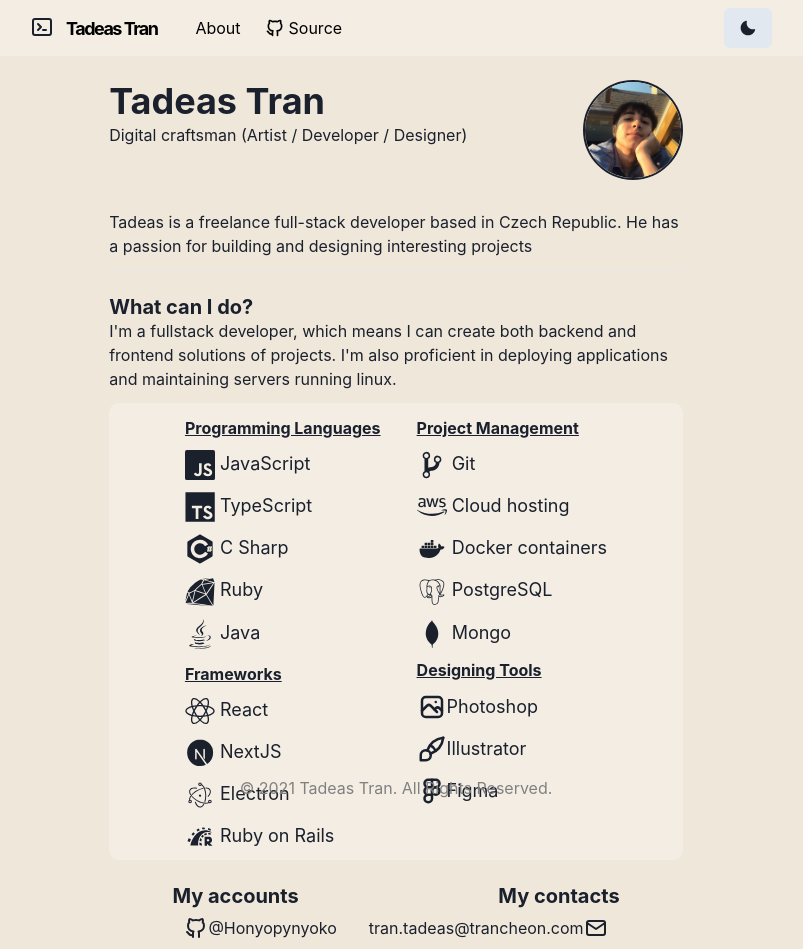
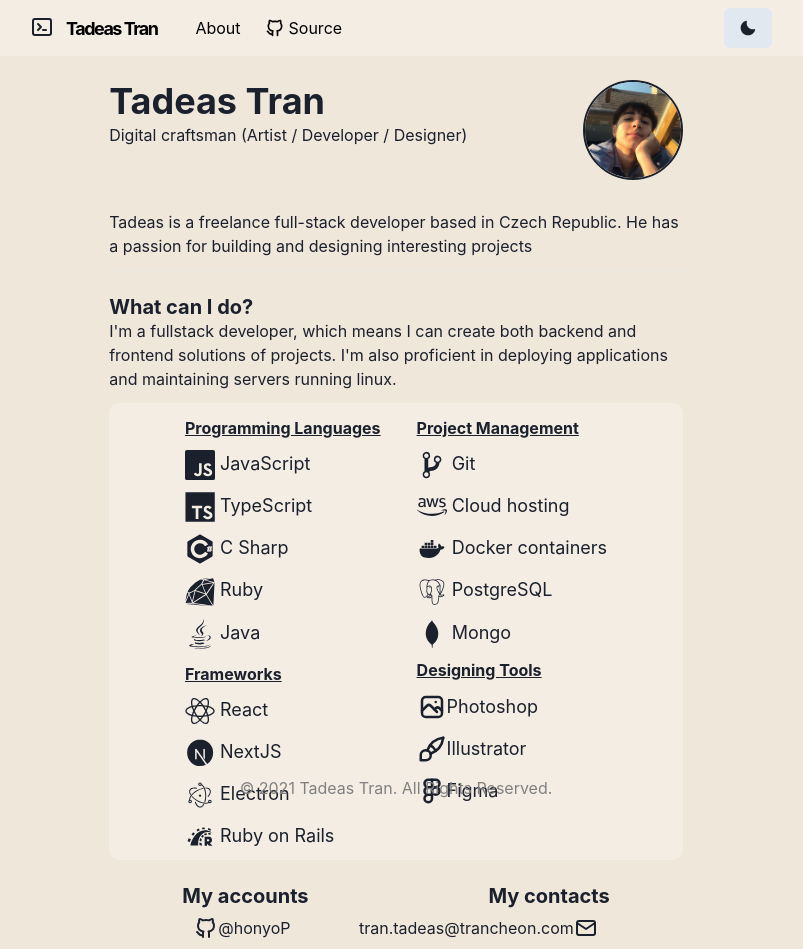
Before and after one commit to honyoP/portfolio-web, a Next.js app: page / in a window 1280 px wide. Shown: the top 949 px of the page, without its empty margins (244-1047 px from the left). Built offline with nearby package versions, Linux system fonts and the light colour scheme.

Commit message:
Update GitHub links

```diff
--- a/components/navbar.js
+++ b/components/navbar.js
@@ -85,7 +85,7 @@
               <LinkItem href="/" path={path}>
                 About
               </LinkItem>
-              <LinkItem _target="_blank" href="https://github.com/Honyopynyoko/portfolio-web" path={path} display="inline-flex" alignItems="center" style={{gap:4}}>
+              <LinkItem _target="_blank" href="https://github.com/honyoP/portfolio-web" path={path} display="inline-flex" alignItems="center" style={{gap:4}}>
                 <IconBrandGithub size="20px"/> Source
               </LinkItem>
             </Stack>
@@ -113,7 +113,7 @@
                       </MenuItem>
                     </NextLink>
                     <MenuItem as={Link}>
-                      <a target="_blank" rel="noreferrer" href="https://github.com/Honyopynyoko/portfolio-web">
+                      <a target="_blank" rel="noreferrer" href="https://github.com/honyoP/portfolio-web">
                         View Source
                       </a>
                     </MenuItem>
--- a/pages/index.js
+++ b/pages/index.js
@@ -152,8 +152,8 @@
             <Heading as="h2" variant="section-title" size="md">My accounts</Heading>
             <List mt={2} ml={3} spacing={2}>
               <ListItem>
-                <Link href="https://github.com/Honyopynyoko" target="_blank" display="flex" align="center">
-                  <IconBrandGithub/>@Honyopynyoko
+                <Link href="https://github.com/honyoP" target="_blank" display="flex" align="center">
+                  <IconBrandGithub/>@honyoP
                 </Link>
               </ListItem>
               <ListItem>
```
